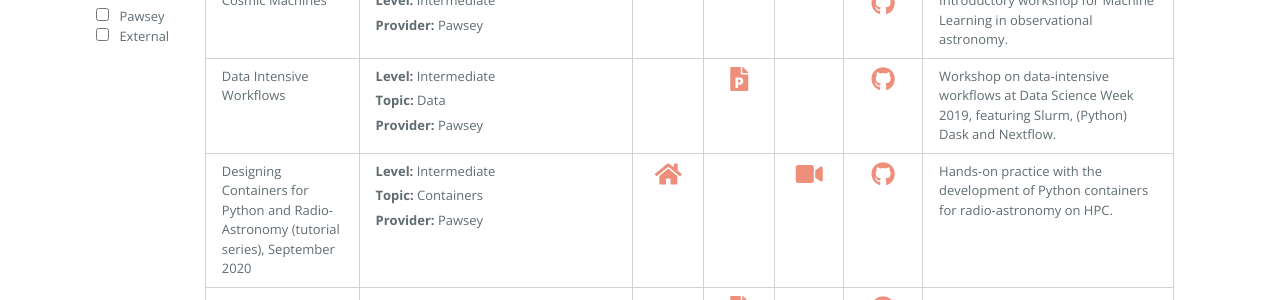
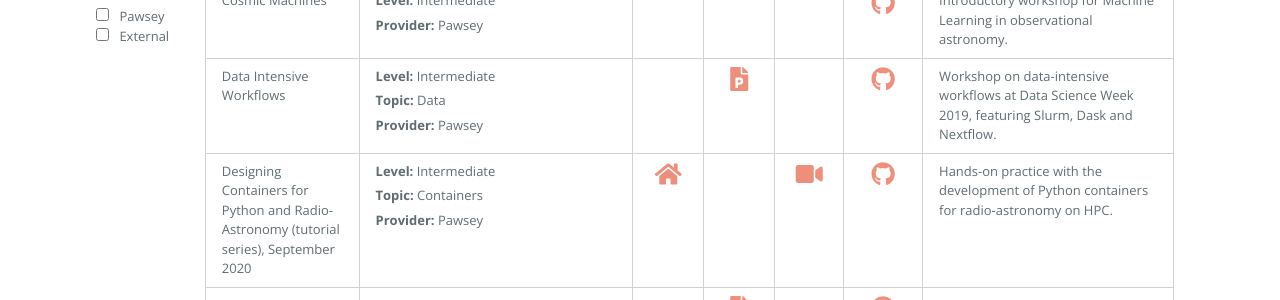
Before and after one commit to PawseySC/PawseySC.github.io, a Jekyll site: the page built from training.md, in a window 1280 px wide and 900 px high, scrolled down 417 px. Shown: the part 193-493 px from the top of the window. Built offline with Jekyll 4.4.1, drawn with Linux system fonts in a browser that asks for light colours; our own code applies the rules of GitHub Pages for plain Markdown files; the repository's description, which GitHub fills in, is left out.

Commit message:
minor edit to one item

```diff
--- a/_data/links.yml
+++ b/_data/links.yml
@@ -214,7 +214,7 @@ tableData:
   provider: Pawsey
   git: https://github.com/PawseySC/Using-Python-in-HPC
 - title: Data Intensive Workflows
-  description: Workshop on data-intensive workflows at Data Science Week 2019, featuring Slurm, (Python) Dask and Nextflow.
+  description: Workshop on data-intensive workflows at Data Science Week 2019, featuring Slurm, Dask and Nextflow.
   pageName: training.md
   level: Intermediate
   topic: Data
```
